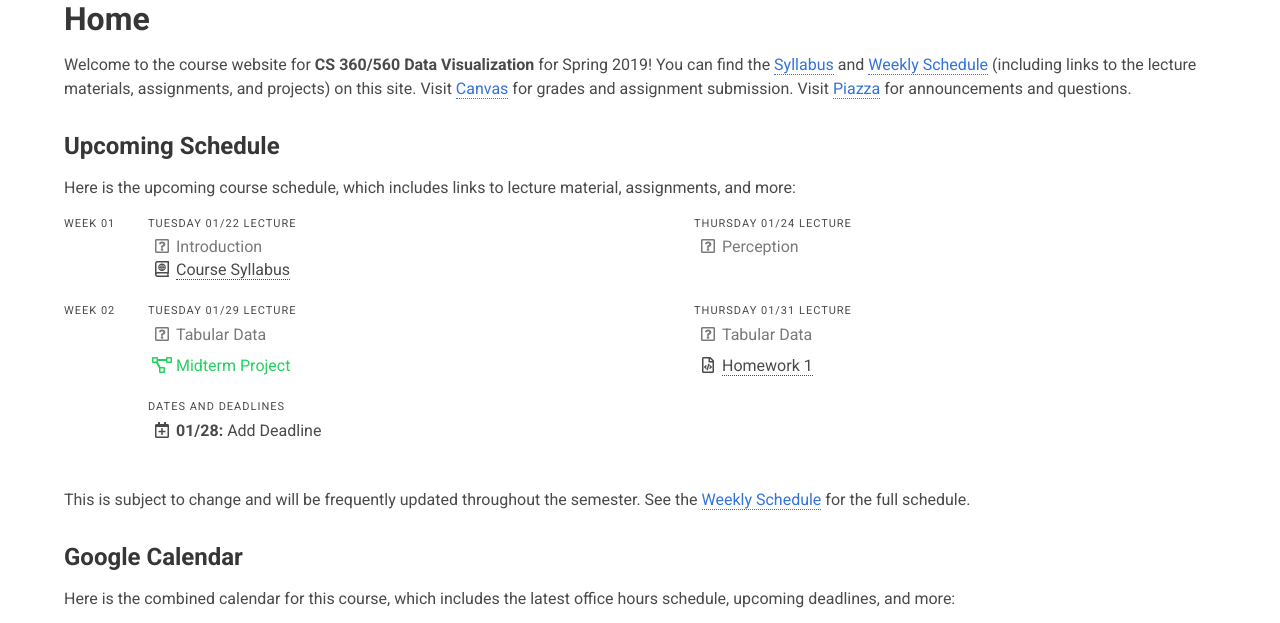
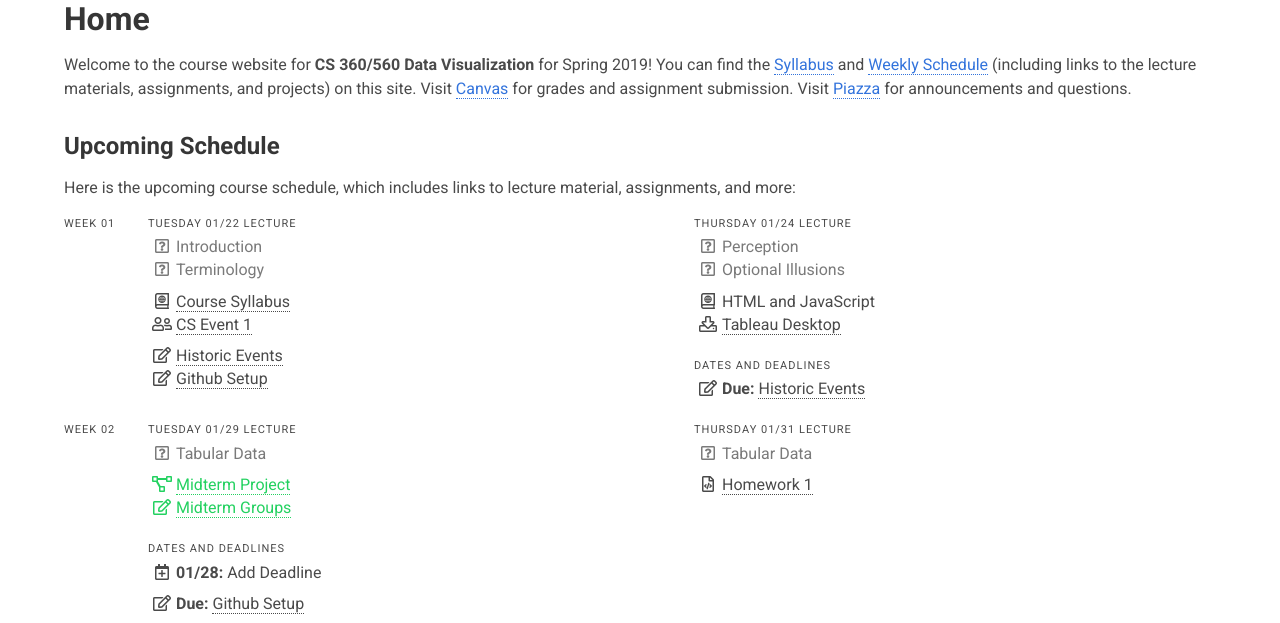
Before and after one commit to usf-cs360-spring2019/usf-cs360-spring2019.github.io, a Jekyll site: the page built from index.html, in a window 1280 px wide and 900 px high, scrolled down 268 px, cut to the strip 0-623 px from the top of the window. Built offline with Jekyll 4.4.1, drawn with Linux system fonts in a browser that asks for light colours.

Commit message:
Updated schedule.

```diff
--- a/_data/schedule.yml
+++ b/_data/schedule.yml
@@ -45,6 +45,24 @@ icons_special:
 
 # reusable assignments
 assignments:
+  - gitsetup: &gitsetup
+      text: Github Setup
+      icon: *icon_survey
+      link: https://usfca.instructure.com/courses/1582982/assignments/6821997
+      date: 2019-01-29
+
+  - csevent1: &csevent1
+      text: CS Event 1
+      icon: *icon_participation
+      link: https://usfca.instructure.com/courses/1582982/assignments/6821998
+      date: 2019-03-15
+
+  - csevent2: &csevent2
+      text: CS Event 2
+      icon: *icon_participation
+      link: https://usfca.instructure.com/courses/1582982/assignments/6821996
+      date: 2019-05-10
+
   - homework1: &homework1
       text: Homework 1
       icon: *icon_homework
@@ -103,24 +121,33 @@ assignments:
       icon: *icon_survey
       date: 2019-02-05
       type: success
+      link: https://usfca.instructure.com/courses/1582982/assignments/6822050
 
   - midterm_alpha: &midterm_alpha
       text: Midterm Alpha Release
       icon: *icon_project
       date: 2019-02-19
       type: success
+      link: https://usfca.instructure.com/courses/1582982/assignments/6821963
 
   - midterm_beta: &midterm_beta
       text: Midterm Beta Release
       icon: *icon_project
       date: 2019-03-05
       type: success
+      link: https://usfca.instructure.com/courses/1582982/assignments/6821964
+
+  - midterm_prototype: &midterm_prototype
+      text: Prototype Exercises
+      icon: *icon_participation
+      link: https://usfca.instructure.com/courses/1582982/assignments/6822053
 
   - midterm_project: &midterm_project
       text: Midterm Project
       icon: *icon_project
       date: 2019-03-19
       type: success
+      link: https://usfca.instructure.com/courses/1582982/assignments/6821965
 
   - final_proposal: &final_proposal
       text: Final Proposal
@@ -163,9 +190,23 @@ weeks:
         icon: *icon_pending
         type: grey
 
+      - text: Terminology
+        icon: *icon_pending
+        type: grey
+
       - text: Course Syllabus
         link: /syllabus.html
         icon: *icon_website
+        bump: true
+
+      - <<: *csevent1
+
+      - text: Historic Events
+        icon: *icon_survey
+        link: https://usfca.instructure.com/courses/1582982/assignments/6822109
+        bump: true
+
+      - <<: *gitsetup
 
     - type: Lecture
       date: 2019-01-24
@@ -173,6 +214,25 @@ weeks:
       - text: Perception
         icon: *icon_pending
         type: grey
+
+      - text: Optional Illusions
+        icon: *icon_pending
+        type: grey
+
+      - text: HTML and JavaScript
+        icon: *icon_website
+        bump: true
+
+      - text: Tableau Desktop
+        icon:
+          class: far fa-download
+        link: https://www.tableau.com/academic/students
+
+      deadlines:
+      - text: Historic Events
+        icon: *icon_survey
+        date: 2019-01-24
+        link: https://usfca.instructure.com/courses/1582982/assignments/6822109
 
 - week: 2
   days:
@@ -185,12 +245,16 @@ weeks:
 
       - <<: *midterm_project
         bump: true
+      - <<: *midterm_groups
 
       deadlines:
       - text: Add Deadline
         icon:
           class: far fa-calendar-plus
         date: 2019-01-28
+
+      - <<: *gitsetup
+        bump: true
 
     - type: Lecture
       date: 2019-01-31
@@ -288,9 +352,7 @@ weeks:
     - type: Lecture
       date: 2019-03-05
       resources:
-      - text: Prototype Exercises
-        icon: *icon_pending
-        type: grey
+      - <<: *midterm_prototype
 
       deadlines:
       - <<: *midterm_beta
@@ -298,9 +360,7 @@ weeks:
     - type: Lecture
       date: 2019-03-07
       resources:
-      - text: Prototype Exercises
-        icon: *icon_pending
-        type: grey
+      - <<: *midterm_prototype
 
       deadlines:
       - <<: *feedback2
@@ -324,6 +384,9 @@ weeks:
           class: far fa-umbrella-beach
         type: grey
 
+      deadlines:
+      - <<: *csevent1
+
 - week: 9
   days:
     - type: Lecture
@@ -332,6 +395,10 @@ weeks:
       - text: Pending
         icon: *icon_pending
         type: grey
+
+      - <<: *csevent2
+        bump: true
+
 
       deadlines:
       - <<: *midterm_project
@@ -485,6 +552,9 @@ weeks:
         icon: *icon_pending
         type: grey
 
+      deadlines:
+      - <<: *csevent2
+
 - text: Finals
   days:
     - type: ''
```
